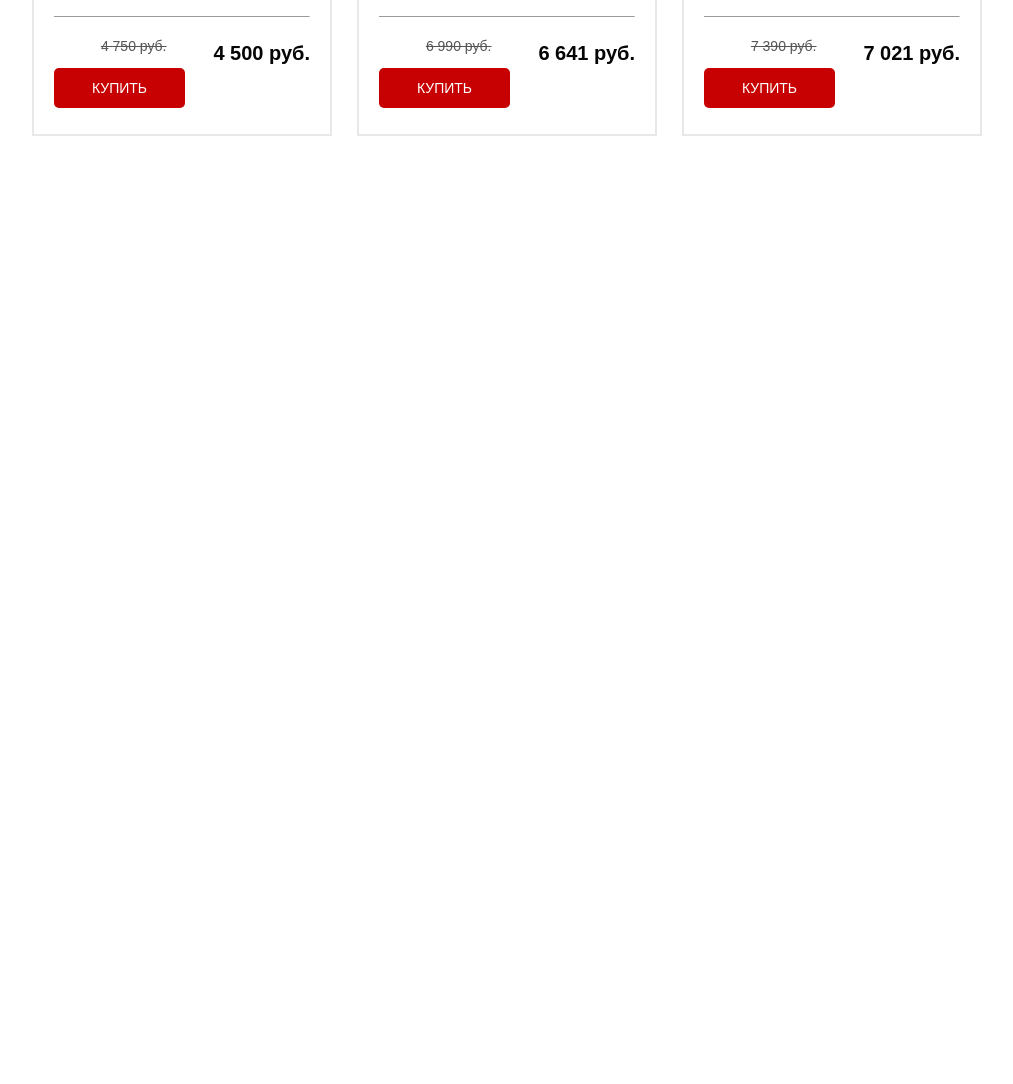
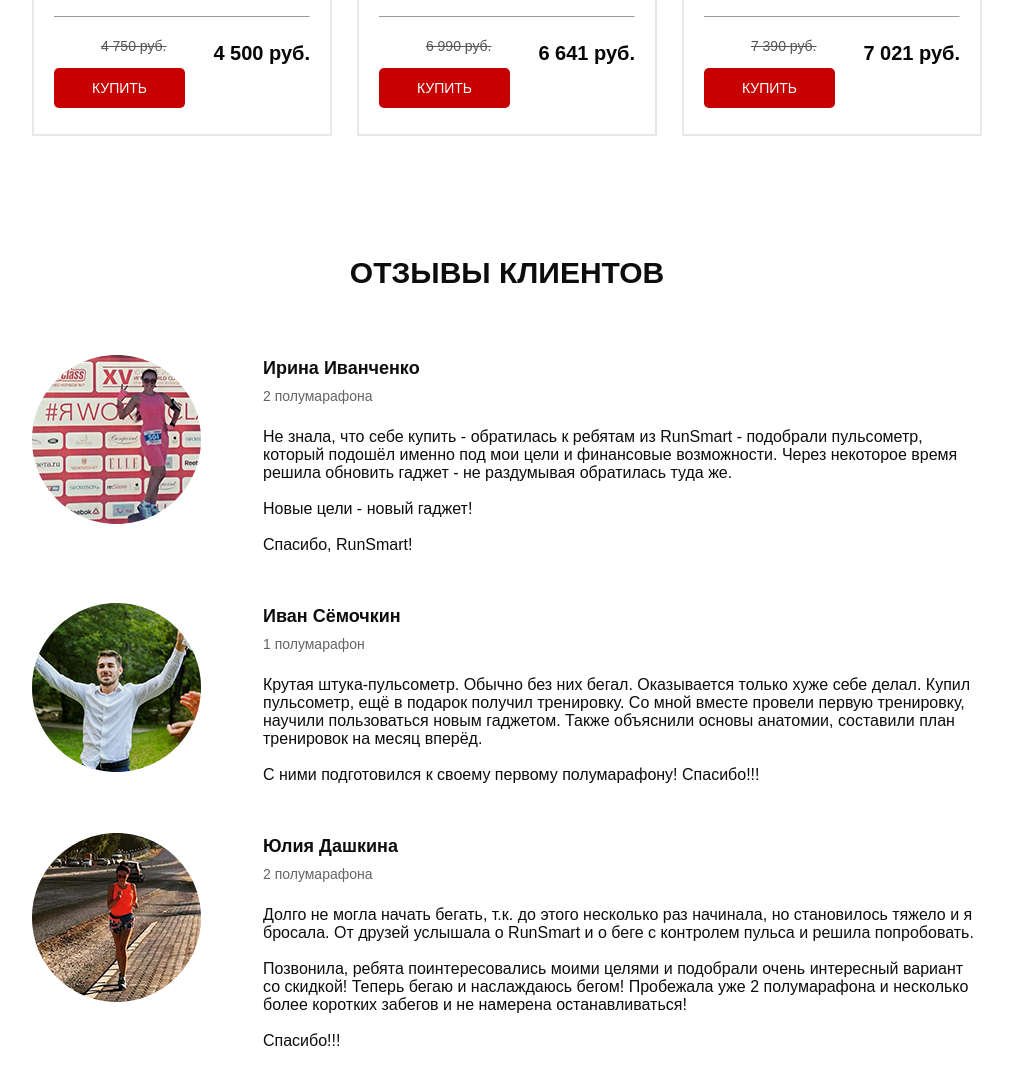
Before and after one commit to serge-stepanov/Pulse, a website: page src/index.html in a window 1280 px wide. Shown: the part 3686-4770 px from the top of the page, without its empty margins (133-1146 px from the left). Before the commit the page ends 3942 px from the top, so only its background shows below. Drawn offline with nearby package versions, Linux system fonts and the light colour scheme.

Commit message:
finished review

```diff
--- a/src/index.html
+++ b/src/index.html
@@ -358,6 +358,68 @@
         </div>
     </section>
 
+    <section class="review">
+        <div class="container">
+            <h2 class="title">отзывы клиентов</h2>
+            <ul class="review__items">
+                <li class="review__item">
+                    <div class="review__picture">
+                        <img src="img/reviews/first.png" alt="first" class="review__img">
+                    </div>
+
+                    <div class="review__wrapper">
+                        <div class="h3 review__subheader">
+                            Ирина Иванченко <br>
+                            <span>2 полумарафона</span>
+                        </div>
+                        <div class="review__content">
+                            Не знала, что себе купить - обратилась к ребятам из RunSmart - подобрали пульсометр, который подошёл именно под мои цели и финансовые возможности.
+                            Через некоторое время решила обновить гаджет - не раздумывая обратилась туда же. <br><br>
+                            Новые цели - новый гаджет! <br><br>
+                            Спасибо, RunSmart!
+                        </div>
+                    </div>
+                </li>
+                <li class="review__item">
+                    <div class="review__picture">
+                        <img src="img/reviews/second.png" alt="second" class="review__img">
+                    </div>
+
+                    <div class="review__wrapper">
+                        <div class="h3 review__subheader">
+                            Иван Сёмочкин <br>
+                            <span>1 полумарафон</span>
+                        </div>
+                        <div class="review__content">
+                            Крутая штука-пульсометр. Обычно без них бегал. Оказывается только хуже себе делал.
+                            Купил пульсометр, ещё в подарок получил тренировку. Со мной вместе провели первую тренировку, научили пользоваться новым гаджетом. Также объяснили основы анатомии, составили план тренировок на месяц вперёд.
+                            <br><br>С ними подготовился к своему первому полумарафону! Спасибо!!!
+                        </div>
+                    </div>
+                </li>
+                <li class="review__item">
+                    <div class="review__picture">
+                        <img src="img/reviews/third.png" alt="third" class="review__img">
+                    </div>
+
+                    <div class="review__wrapper">
+                        <div class="h3 review__subheader">
+                            Юлия Дашкина <br>
+                            <span>2 полумарафона</span>
+                        </div>
+                        <div class="review__content">
+                            Долго не могла начать бегать, т.к. до этого несколько раз начинала, но становилось тяжело и я бросала. От друзей услышала о RunSmart и о беге с контролем пульса и решила попробовать.
+                            <br><br>Позвонила, ребята поинтересовались моими целями и подобрали очень интересный вариант со скидкой! Теперь бегаю и наслаждаюсь бегом! Пробежала уже 2 полумарафона и несколько более коротких забегов и не намерена останавливаться!
+                            <br><br>Спасибо!!!
+                        </div>
+                    </div>
+                </li>
+            </ul>
+        </div>
+    </section>
+
+
+
     <script src="https://code.jquery.com/jquery-1.11.0.min.js"></script>
     <script src="https://code.jquery.com/jquery-migrate-1.2.1.min.js"></script>
     <script src="https://ajax.googleapis.com/ajax/libs/jquery/1.12.4/jquery.min.js"></script>
--- /dev/null
+++ b/src/sass/blocks/_reviews.scss
@@ -0,0 +1,37 @@
+.review {
+    padding-bottom: 70px;
+    &
+    &__items {
+        margin: 0;
+        padding: 0;
+        list-style-type: none;
+    }
+    &__item {
+        display: flex;
+        justify-content: space-between;
+        margin-bottom: 49px;
+    }
+    &__picture {
+        margin-right: 62px;
+    }
+    &__img {
+        display: block;
+    }
+    &__subheader {
+        font-size: 18px;
+        font-weight: 700;
+        color: #0d0d0d;
+        margin-bottom: 19px;
+        span {
+            font-size: 14px;
+            font-weight: 300;
+            color: #646464;
+        }
+    }
+    &__content {
+        font-size: 16px;
+        font-weight: 300;
+        line-height: normal;
+        color: #0d0d0d;
+    }
+}
--- a/src/sass/style.scss
+++ b/src/sass/style.scss
@@ -18,3 +18,4 @@
 @import 'blocks/forms';
 @import 'blocks/slider';
 @import 'blocks/catalog';
+@import 'blocks/reviews';
```
Also changed, not shown: src/css/style.min.css.
